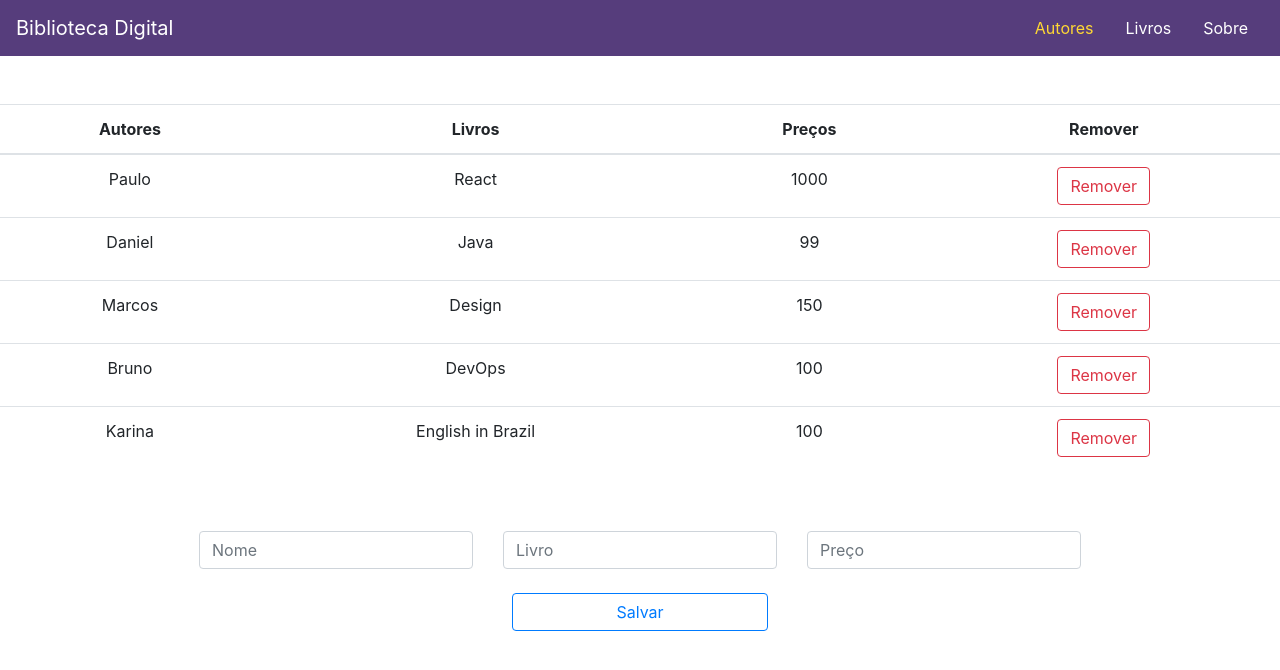
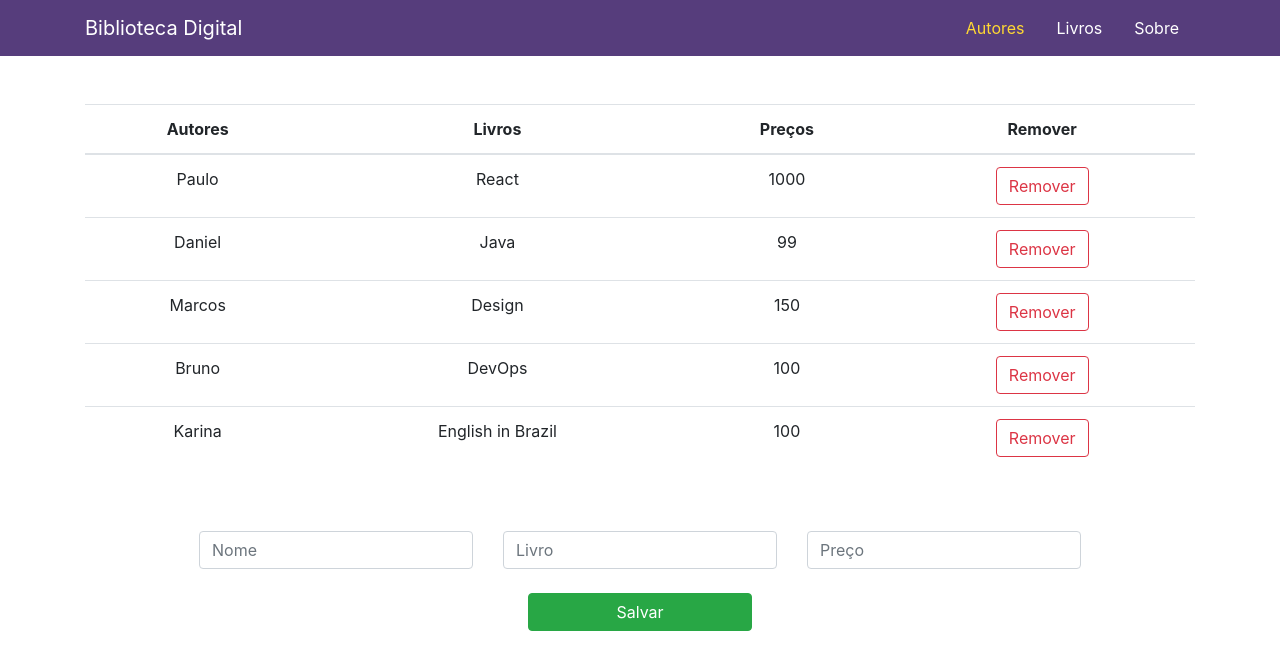
Before and after one commit to RobsonVinicius/react-reusable-components, a React (Create React App) app: page / in a window 1280 px wide. Shown: the top 670 px of the page. Built offline with nearby package versions, Linux system fonts and the light colour scheme.

Commit message:
container styles

```diff
--- a/src/App.js
+++ b/src/App.js
@@ -56,10 +56,12 @@ class App extends Component {
 
   render() {
     return (
-      <Fragment className="container">
+      <Fragment>
         <Header/>
-        <Table authors = { this.state.authors } removeAuthor = { this.removeAuthor } />
-        <Form submitListener={ this.submitListener } />
+        <div className="container">
+          <Table authors = { this.state.authors } removeAuthor = { this.removeAuthor } />
+          <Form submitListener={ this.submitListener } />
+        </div>
       </Fragment>
     );
   }
--- a/src/Form/index.js
+++ b/src/Form/index.js
@@ -72,7 +72,7 @@ class Form extends Component {
               onChange = {this.inputListener} />
           </div>
         </div>
-        <button className="btn btn-outline-primary btn-block btn-save mt-4" onClick={this.submitForm} type="button">Salvar</button>
+        <button className="btn btn-success btn-block btn-save mt-4" onClick={this.submitForm} type="button">Salvar</button>
 
       </form>
     )
--- a/src/Form/styles.css
+++ b/src/Form/styles.css
@@ -1,4 +1,4 @@
 .btn-save {
-  margin-left: 40%;
-  margin-right: 40%;
+  margin-left: 27.7em;
+  margin-right: 27.7em;
 }
--- a/src/Header/index.js
+++ b/src/Header/index.js
@@ -5,6 +5,7 @@ import "./styles.css"
 const Header = () => {
   return (
     <nav className="navbar navbar-dark bg-nav" style={{backgroundColor: '#563d7c'}}>
+      <div className="container">
         <a className="navbar-brand" href="/">Biblioteca Digital</a>
         <ul className="nav justify-content-end" >
           <li className="nav-item">
@@ -17,7 +18,7 @@ const Header = () => {
             <a className="nav-link nav-link-color" href="/">Sobre</a>
           </li>
         </ul>
-
+      </div>
     </nav>
       );
     }
```
Lines whose indentation alone changed are shown as unchanged.
